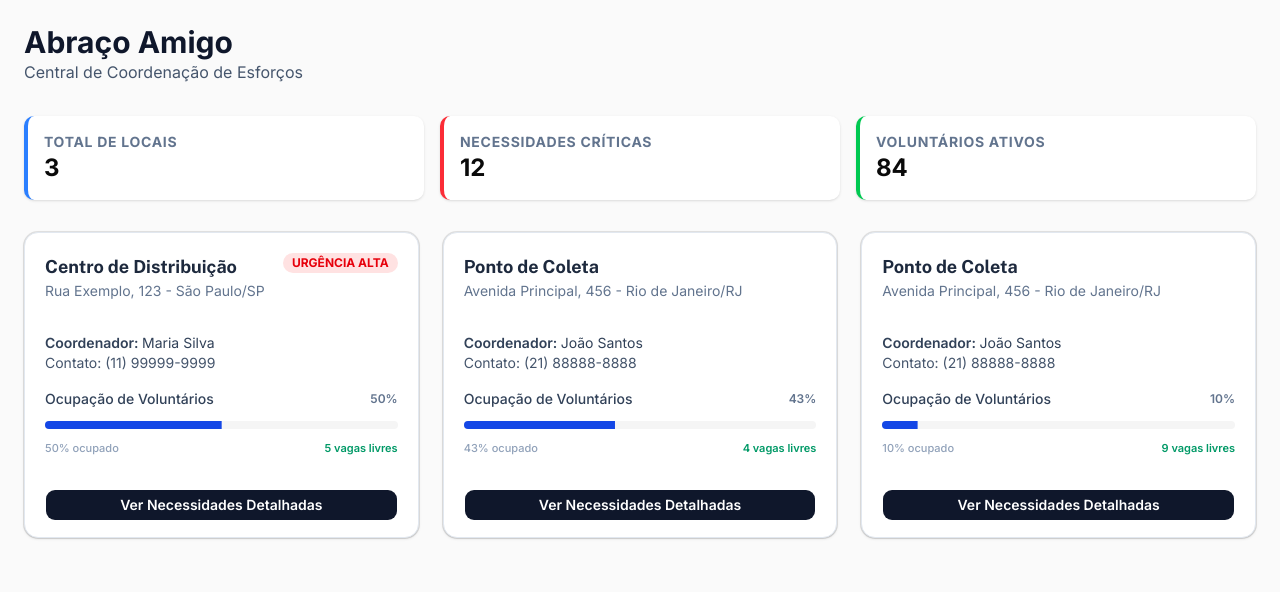
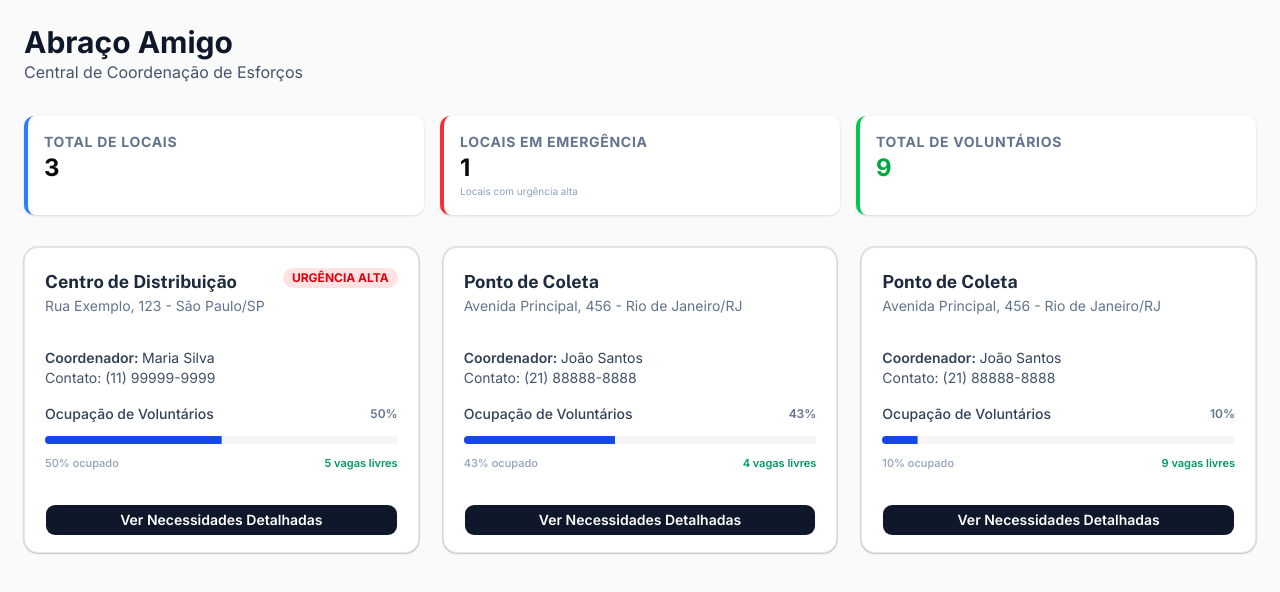
Before and after one commit to tatyanepgoncalves/frontend-abraco-amigo, a Next.js app: page / in a window 1280 px wide. Shown: the top 592 px of the page. Built offline with nearby package versions, Linux system fonts and the light colour scheme.

Commit message:
feat: create a dashboard stats

```diff
--- a/src/app/(system)/dashboard/page.tsx
+++ b/src/app/(system)/dashboard/page.tsx
@@ -24,6 +24,7 @@ export default async function Dashboard() {
             Necessidades Críticas
           </p>
           <p className="font-bold text-2xl">12</p>
+          <p>{}</p>
         </div>
         <div className="rounded-lg border-green-500 border-l-4 bg-white p-4 shadow-sm">
           <p className="font-bold text-slate-500 text-sm uppercase tracking-wider">
--- a/src/app/page.tsx
+++ b/src/app/page.tsx
@@ -1,3 +1,4 @@
+import { DashboardStats } from '@/components/home/dashboard-stats'
 import LocationCard from '@/components/home/location-card'
 import { getLocations } from '@/services/location-service'
 
@@ -12,26 +13,7 @@ export default async function Home() {
       </header>
 
       {/* Grid de KPIs Rápidos */}
-      <section className="mb-8 grid grid-cols-1 gap-4 md:grid-cols-3">
-        <div className="rounded-lg border-blue-500 border-l-4 bg-white p-4 shadow-sm">
-          <p className="font-bold text-slate-500 text-sm uppercase tracking-wider">
-            Total de Locais
-          </p>
-          <p className="font-bold text-2xl">{locations.length}</p>
-        </div>
-        <div className="rounded-lg border-red-500 border-l-4 bg-white p-4 shadow-sm">
-          <p className="font-bold text-slate-500 text-sm uppercase tracking-wider">
-            Necessidades Críticas
-          </p>
-          <p className="font-bold text-2xl">12</p>
-        </div>
-        <div className="rounded-lg border-green-500 border-l-4 bg-white p-4 shadow-sm">
-          <p className="font-bold text-slate-500 text-sm uppercase tracking-wider">
-            Voluntários Ativos
-          </p>
-          <p className="font-bold text-2xl">84</p>
-        </div>
-      </section>
+      <DashboardStats locations={locations} />
 
       {/* Grid de Cards */}
       <section className="grid grid-cols-1 gap-6 md:grid-cols-2 lg:grid-cols-3">
--- /dev/null
+++ b/src/components/home/dashboard-stats.tsx
@@ -0,0 +1,68 @@
+'use client'
+
+import { useEffect, useState } from 'react'
+
+interface StatsProps {
+  locations: any[]
+}
+
+export function DashboardStats({ locations }: StatsProps) {
+  const [mySubscribingCount, setMySubscribingCount] = useState(0)
+
+  useEffect(() => {
+    // Pegamos nossas inscrições do localStorage
+    const saved = JSON.parse(localStorage.getItem('my-subscriptions') || '[]')
+    setMySubscribingCount(saved.length)
+
+    // Opcional: Escutar mudanças no localStorage caso o usuário se inscreva sem dar F5
+    const handleStorageChange = () => {
+      const updated = JSON.parse(
+        localStorage.getItem('my-subscriptions') || '[]'
+      )
+      setMySubscribingCount(updated.length)
+    }
+
+    window.addEventListener('storage', handleStorageChange)
+    return () => window.removeEventListener('storage', handleStorageChange)
+  }, [])
+
+  // Calculamos as necessidades críticas dinamicamente dos dados
+  const criticalNeedsCount = locations.reduce((acc, loc) => {
+    const hasCritical = loc.needs.some((n: any) => n.urgency === 'Alta')
+    return hasCritical ? acc + 1 : acc
+  }, 0)
+
+  // Calculamos o total de voluntários ativos no sistema + você
+  const totalVolunteers =
+    locations.reduce((acc, loc) => acc + loc.currentVolunteers, 0) +
+    mySubscribingCount
+
+  return (
+    <section className="mb-8 grid grid-cols-1 gap-4 md:grid-cols-3">
+      {/* Total de Locais - Estático vindo da API/Mock */}
+      <div className="rounded-lg border-blue-500 border-l-4 bg-white p-4 shadow-sm">
+        <p className="font-bold text-slate-500 text-sm uppercase tracking-wider">
+          Total de Locais
+        </p>
+        <p className="font-bold text-2xl">{locations.length}</p>
+      </div>
+
+      {/* Necessidades Críticas - Calculado dinamicamente */}
+      <div className="rounded-lg border-red-500 border-l-4 bg-white p-4 shadow-sm">
+        <p className="font-bold text-slate-500 text-sm uppercase tracking-wider">
+          Locais em Emergência
+        </p>
+        <p className="font-bold text-2xl">{criticalNeedsCount}</p>
+        <p className="text-[10px] text-slate-400">Locais com urgência alta</p>
+      </div>
+
+      {/* Voluntários Ativos - Soma do Mock + Suas inscrições no LocalStorage */}
+      <div className="rounded-lg border-green-500 border-l-4 bg-white p-4 shadow-sm">
+        <p className="font-bold text-slate-500 text-sm uppercase tracking-wider">
+          Total de voluntários
+        </p>
+        <p className="font-bold text-2xl text-green-600">{totalVolunteers}</p>
+      </div>
+    </section>
+  )
+}
--- a/src/components/modais/location-detail-modal.tsx
+++ b/src/components/modais/location-detail-modal.tsx
@@ -199,14 +199,7 @@ export function LocationDetailsModal({
           </div>
         )}
 
-        <div className="flex justify-end gap-2 pt-2">
-          <Button
-            className="text-xs"
-            onClick={() => window.print()}
-            variant="outline"
-          >
-            Imprimir Lista
-          </Button>
+        <div className="flex justify-end pt-2">
           <DialogClose asChild>
             <Button className="text-xs" variant="destructive">
               Cancel
```
